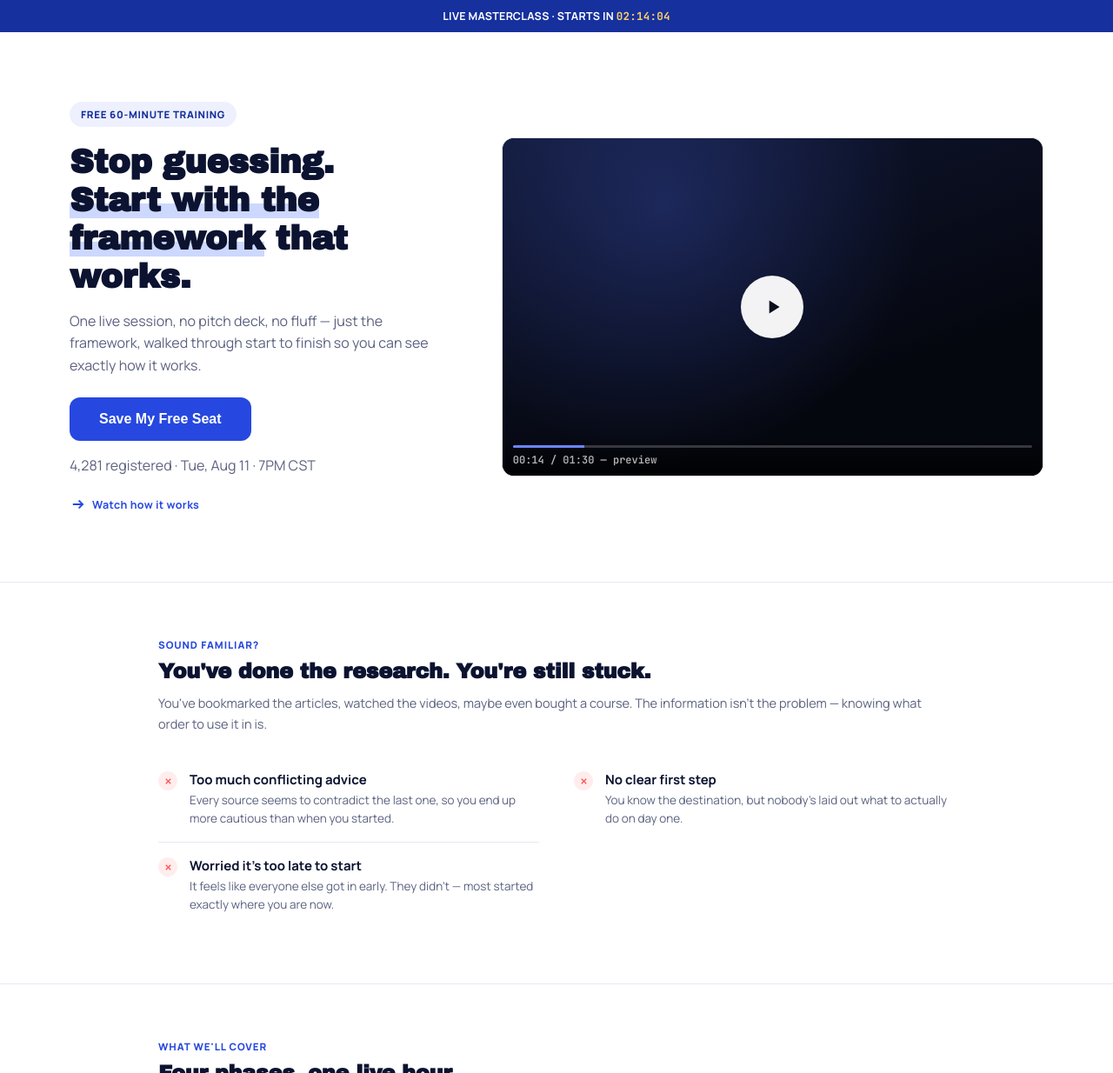
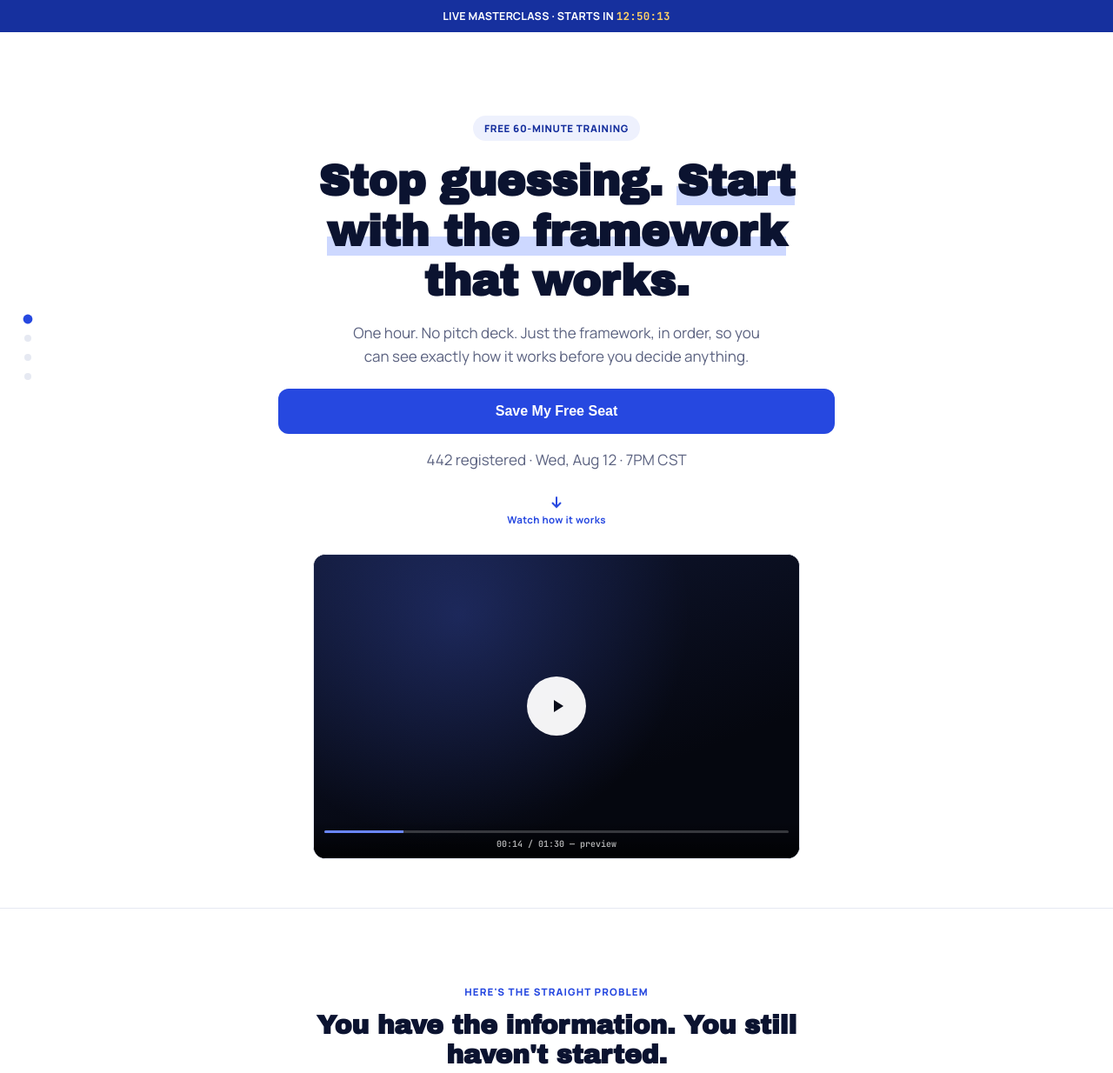
Before and after one commit to muhammadarbi840-sudo/sami_course, a plain HTML site: page index.html in a window 1280 px wide. Shown: the top 1234 px of the page at 87% size. Drawn offline with Linux system fonts and the light colour scheme.

Commit message:
Update index.html

```diff
--- a/index.html
+++ b/index.html
@@ -39,7 +39,7 @@
   /* ---------- Load-in transition: quick 3D logo spin ---------- */
   .loader{
     position:fixed; inset:0; z-index:999;
-    background:radial-gradient(circle at center, #232323, #141414 70%);
+    background:#ffffff;
     display:flex; align-items:center; justify-content:center;
     transition:opacity .35s ease, visibility .35s ease;
   }
@@ -61,7 +61,7 @@
   .coin-face{
     position:absolute; inset:0; width:100%; height:100%;
     border-radius:50%; backface-visibility:hidden;
-    box-shadow:0 18px 40px -14px rgba(0,0,0,0.6);
+    box-shadow:0 18px 40px -16px rgba(11,19,48,0.35);
   }
   .coin-face img{ width:100%; height:100%; display:block; border-radius:50%; }
   .coin-back{ transform:rotateY(180deg); }
@@ -164,6 +164,12 @@
   /* ---------- Section shell: consistent, minimal ---------- */
   section{ padding:52px 0; border-top:1px solid var(--line); }
   .eyebrow-sm{ font-size:11.5px; font-weight:800; color:var(--royal); letter-spacing:0.08em; text-transform:uppercase; margin-bottom:10px; }
+  .eyebrow-line{
+    display:flex; align-items:center; gap:10px;
+    font-size:11.5px; font-weight:800; color:var(--royal); letter-spacing:0.1em; text-transform:uppercase;
+    margin-bottom:14px;
+  }
+  .eyebrow-line::before{ content:''; width:26px; height:1px; background:var(--royal); flex-shrink:0; }
   h2.display{ font-size:24px; color:var(--ink); margin-bottom:10px; }
   .lead{ color:var(--ink-dim); font-size:14.5px; line-height:1.65; margin-bottom:26px; }
 
@@ -231,60 +237,64 @@
   footer .brand{ font-family:'Archivo Black', sans-serif; font-size:13px; color:var(--ink-dim); margin-bottom:12px; }
   footer .fine{ font-size:11px; color:var(--ink-dimmer); line-height:1.75; }
 
+  /* ---------- App-style scroll progress + section rail ---------- */
+  .scroll-progress{
+    position:fixed; top:0; left:0; height:3px; width:0%;
+    background:var(--royal); z-index:60; transition:width .1s linear;
+  }
+  .rail{
+    display:none; flex-direction:column; gap:14px;
+    position:fixed; left:28px; top:50%; transform:translateY(-50%); z-index:40;
+  }
+  .rail button{
+    width:8px; height:8px; border-radius:50%; border:none; padding:0; cursor:pointer;
+    background:var(--line); transition:background .2s ease, transform .2s ease;
+  }
+  .rail button.active{ background:var(--royal); transform:scale(1.35); }
+
   /* small desktop nicety — content stays narrow/mobile-shaped, just centered with breathing room */
   @media (min-width: 640px){
     .hero{ padding-top:64px; }
     section{ padding:64px 0; }
   }
 
-  /* ---------- Desktop (900px+): same simple language, wider canvas ---------- */
+  /* ---------- Desktop (900px+): SAME single-track flow as mobile — just given more room to breathe ---------- */
   @media (min-width: 900px){
-    .col{ max-width:960px; }
+    .col{ max-width:640px; }
 
-    /* hero becomes two columns: copy left, video right — video gets the larger share since it's the main sell */
-    .hero{
-      display:grid;
-      grid-template-columns:0.9fr 1.25fr;
-      align-items:center;
-      gap:48px;
-      text-align:left;
-      padding-top:80px;
-      padding-bottom:80px;
-      max-width:1120px;
-    }
-    .hero-copy{ max-width:420px; }
-    .hero .eyebrow{ margin-left:0; }
-    .hero h1{ font-size:clamp(32px, 3vw, 42px); }
-    .hero p{ font-size:16px; }
-    .cta-btn{ display:inline-block; width:auto; padding:16px 34px; }
-    .cta-note{ text-align:left; }
-    .video-shell{ margin-top:0; }
-    .play-btn{ width:72px; height:72px; }
-    .play-btn svg{ width:26px; height:26px; }
-    .video-time{ font-size:12px; }
+    .hero{ padding-top:96px; padding-bottom:56px; }
+    .hero h1{ font-size:clamp(38px, 4.2vw, 50px); }
+    .hero p{ font-size:17px; max-width:480px; margin-left:auto; margin-right:auto; }
+    .video-shell{ max-width:560px; margin-left:auto; margin-right:auto; margin-top:32px; }
+    .play-btn{ width:68px; height:68px; }
+    .play-btn svg{ width:24px; height:24px; }
 
-    /* on desktop the video sits beside the copy, not below it — swap the down-arrow for a sideways one */
-    .down-pointer{ display:none; }
-    .side-pointer{ display:flex; }
+    section{ padding:88px 0; }
+    .eyebrow-line{ justify-content:center; }
+    .eyebrow-line::before{ display:none; }
+    h2.display{ font-size:30px; text-align:center; }
+    .lead{ text-align:center; max-width:460px; margin-left:auto; margin-right:auto; }
 
-    /* two-up rows instead of one long stack — halves scroll length without adding decoration */
-    .plain-list{ display:grid; grid-template-columns:1fr 1fr; column-gap:40px; }
-    .plain-item:nth-child(1), .plain-item:nth-child(2){ border-top:none; }
+    .plain-item, .phase-item{ padding:22px 0; }
+    .plain-item h4, .phase-item h4{ font-size:16.5px; }
+    .plain-item p, .phase-item p{ font-size:14.5px; max-width:460px; }
+    .phase-num{ width:38px; height:38px; font-size:14px; }
 
-    .phase-grid{ display:grid; grid-template-columns:1fr 1fr; column-gap:40px; }
-    .phase-item:nth-child(1), .phase-item:nth-child(2){ border-top:none; }
+    .optin-copy{ text-align:center; }
+    .optin-card, .optin-form-card{ max-width:440px; margin:0 auto; }
+    .optin-notice, .seats-row{ }
 
-    .optin-inner{ display:grid; grid-template-columns:1fr 0.85fr; gap:56px; align-items:start; }
-    .optin-copy p.lead{ margin-bottom:0; }
-    .optin-form-card{ background:#fff; border:1px solid var(--line); border-radius:16px; padding:28px; }
-    .optin-form-card .cta-btn{ display:block; width:100%; }
+    .t-item{ padding:24px 0; }
+    .t-item p{ font-size:14.5px; max-width:480px; margin-left:auto; margin-right:auto; }
+    .t-person{ justify-content:center; }
 
-    .t-grid{ display:grid; grid-template-columns:1fr 1fr 1fr; column-gap:28px; }
-    .t-item{ border-top:none; padding-top:0; }
+    .final-inner{ flex-direction:column; text-align:center; gap:20px; }
+    .final h2{ font-size:26px; }
 
-    .final-inner{ display:flex; align-items:center; justify-content:space-between; text-align:left; gap:32px; }
-    .final .cta-btn{ margin-top:0; flex-shrink:0; }
+    /* app-style section indicator, desktop only — quiet, not decorative for its own sake */
+    .rail{ display:flex; }
   }
+
 </style>
 </head>
 <body>
@@ -299,26 +309,28 @@
     </div>
   </div>
 
+  <div class="scroll-progress" id="scrollProgress"></div>
+
+  <nav class="rail" id="rail">
+    <button data-target="top" class="active" aria-label="Hero"></button>
+    <button data-target="optin" aria-label="Reserve seat"></button>
+    <button data-target="testimonials" aria-label="Testimonials"></button>
+    <button data-target="final" aria-label="Closing"></button>
+  </nav>
+
   <div class="topbar">LIVE MASTERCLASS · STARTS IN <span class="mono" id="navCountdown">02:14:09</span></div>
 
-  <header class="col hero">
-    <div class="hero-copy">
-      <span class="eyebrow reveal reveal-1">Free 60-Minute Training</span>
-      <h1 class="display reveal reveal-1">Stop guessing. <span class="hl">Start with the framework</span> that works.</h1>
-      <p class="reveal reveal-2">One live session, no pitch deck, no fluff — just the framework, walked through start to finish so you can see exactly how it works.</p>
+  <header class="col hero" id="top">
+    <span class="eyebrow reveal reveal-1">Free 60-Minute Training</span>
+    <h1 class="display reveal reveal-1">Stop guessing. <span class="hl">Start with the framework</span> that works.</h1>
+    <p class="reveal reveal-2">One hour. No pitch deck. Just the framework, in order, so you can see exactly how it works before you decide anything.</p>
 
-      <a href="#optin" class="reveal reveal-2"><button class="cta-btn">Save My Free Seat</button></a>
-      <p class="cta-note reveal reveal-3">4,281 registered · Tue, Aug 11 · 7PM CST</p>
+    <a href="#optin" class="reveal reveal-2"><button class="cta-btn">Save My Free Seat</button></a>
+    <p class="cta-note reveal reveal-3" id="heroMeta">4,281 registered · Tue, Aug 11 · 7PM CST</p>
 
-      <div class="down-pointer reveal reveal-3">
-        <svg viewBox="0 0 24 24" fill="none" stroke="currentColor" stroke-width="2.4"><path d="M12 4v14M6 12l6 6 6-6"/></svg>
-        Watch how it works
-      </div>
-
-      <div class="side-pointer reveal reveal-3">
-        <svg viewBox="0 0 24 24" fill="none" stroke="currentColor" stroke-width="2.4"><path d="M4 12h16M13 6l6 6-6 6"/></svg>
-        Watch how it works
-      </div>
+    <div class="down-pointer reveal reveal-3">
+      <svg viewBox="0 0 24 24" fill="none" stroke="currentColor" stroke-width="2.4"><path d="M12 4v14M6 12l6 6 6-6"/></svg>
+      Watch how it works
     </div>
 
     <div class="video-shell reveal reveal-3">
@@ -336,21 +348,21 @@
 
   <section>
     <div class="col">
-      <div class="eyebrow-sm">Sound familiar?</div>
-      <h2 class="display">You've done the research. You're still stuck.</h2>
-      <p class="lead">You've bookmarked the articles, watched the videos, maybe even bought a course. The information isn't the problem — knowing what order to use it in is.</p>
+      <div class="eyebrow-line">Here's the straight problem</div>
+      <h2 class="display">You have the information. You still haven't started.</h2>
+      <p class="lead">That's not on you. Nobody's ever told you what order to use it in.</p>
       <div class="plain-list">
         <div class="plain-item">
           <div class="mark"><svg viewBox="0 0 24 24" fill="none" stroke="currentColor" stroke-width="2.6"><path d="M18 6 6 18M6 6l12 12"/></svg></div>
-          <div><h4>Too much conflicting advice</h4><p>Every source seems to contradict the last one, so you end up more cautious than when you started.</p></div>
+          <div><h4>Every source contradicts the last one</h4><p>So you wait. Waiting feels safe. It isn't — it's just slower than getting it wrong.</p></div>
         </div>
         <div class="plain-item">
           <div class="mark"><svg viewBox="0 0 24 24" fill="none" stroke="currentColor" stroke-width="2.6"><path d="M18 6 6 18M6 6l12 12"/></svg></div>
-          <div><h4>No clear first step</h4><p>You know the destination, but nobody's laid out what to actually do on day one.</p></div>
+          <div><h4>Nobody gave you a day one</h4><p>You know where this ends. Nobody's told you where it starts.</p></div>
         </div>
         <div class="plain-item">
           <div class="mark"><svg viewBox="0 0 24 24" fill="none" stroke="currentColor" stroke-width="2.6"><path d="M18 6 6 18M6 6l12 12"/></svg></div>
-          <div><h4>Worried it's too late to start</h4><p>It feels like everyone else got in early. They didn't — most started exactly where you are now.</p></div>
+          <div><h4>You think you missed the window</h4><p>You didn't. Most people in this room started exactly where you are right now.</p></div>
         </div>
       </div>
     </div>
@@ -358,25 +370,25 @@
 
   <section>
     <div class="col">
-      <div class="eyebrow-sm">What we'll cover</div>
-      <h2 class="display">Four phases, one live hour</h2>
-      <p class="lead">Each phase builds on the last.</p>
+      <div class="eyebrow-line">What actually happens on the call</div>
+      <h2 class="display">Four phases. One hour. No filler.</h2>
+      <p class="lead">This is the whole sequence, in order.</p>
       <div class="phase-grid">
         <div class="phase-item">
           <div class="phase-num mono">01</div>
-          <div><h4>Lay the foundation</h4><p>The handful of decisions that make everything after this easier, not harder.</p></div>
+          <div><h4>Lay the foundation</h4><p>The decisions that make everything after this easier instead of harder. Skip this and the rest doesn't hold.</p></div>
         </div>
         <div class="phase-item">
           <div class="phase-num mono">02</div>
-          <div><h4>Find the right opportunity</h4><p>What to actually look for, and the red flags that save you months of wasted effort.</p></div>
+          <div><h4>Find the right opportunity</h4><p>What to look for. What to walk away from. This step alone saves most people months.</p></div>
         </div>
         <div class="phase-item">
           <div class="phase-num mono">03</div>
-          <div><h4>Run the numbers</h4><p>A simple gut-check you can do in five minutes before committing to anything.</p></div>
+          <div><h4>Run the numbers</h4><p>A five-minute gut-check, before you commit to anything. Not after.</p></div>
         </div>
         <div class="phase-item">
           <div class="phase-num mono">04</div>
-          <div><h4>Execute with confidence</h4><p>The exact sequence to follow once you've decided to move forward.</p></div>
+          <div><h4>Execute with confidence</h4><p>The exact sequence. No guesswork once you're through the door.</p></div>
         </div>
       </div>
     </div>
@@ -385,9 +397,9 @@
   <section class="optin-section" id="optin">
     <div class="col optin-inner">
       <div class="optin-copy">
-        <div class="eyebrow-sm">Reserve your seat</div>
-        <h2 class="display">Enter your details below</h2>
-        <p class="lead">We'll only use them to send reminders about this training.</p>
+        <div class="eyebrow-line">Reserve your seat</div>
+        <h2 class="display">Show up. That's the whole ask.</h2>
+        <p class="lead">No pitch at the end. Enter your info, we send the link, you show up.</p>
       </div>
 
       <div class="optin-form-card">
@@ -406,34 +418,34 @@
     </div>
   </section>
 
-  <section>
+  <section id="testimonials">
     <div class="col">
-      <div class="eyebrow-sm">From past attendees</div>
-      <h2 class="display">Don't take our word for it</h2>
+      <div class="eyebrow-line">From past attendees</div>
+      <h2 class="display">Don't take our word for it.</h2>
       <div class="t-grid">
         <div class="t-item">
           <div class="stars">★★★★★</div>
-          <p>"I'd sat through webinars like this before and always felt like it was building to a pitch. This one actually stuck to the framework — I took four pages of notes."</p>
+          <p>"I expected the usual build-up to a pitch. Didn't happen. Stuck to the framework, four pages of notes, done."</p>
           <div class="t-person"><div class="t-avatar">MK</div><div><div class="t-name">Maria K.</div><div class="t-role">Small business owner</div></div></div>
         </div>
         <div class="t-item">
           <div class="stars">★★★★★</div>
-          <p>"The phase-by-phase breakdown finally made the order of operations click for me. I'd been jumping around for months without a clear sequence."</p>
+          <p>"The order finally clicked. I'd had all the pieces for months. Nobody had told me what came first."</p>
           <div class="t-person"><div class="t-avatar">DT</div><div><div class="t-name">David T.</div><div class="t-role">Career changer</div></div></div>
         </div>
         <div class="t-item">
           <div class="stars">★★★★★</div>
-          <p>"Worth clearing my schedule for. Blunt, specific, and no filler — exactly what I needed after wading through hours of vague YouTube advice."</p>
+          <p>"Blunt. Specific. No filler. Worth clearing my schedule for — most of these aren't."</p>
           <div class="t-person"><div class="t-avatar">RS</div><div><div class="t-name">Renee S.</div><div class="t-role">First-time attendee</div></div></div>
         </div>
       </div>
     </div>
   </section>
 
-  <section class="final">
+  <section class="final" id="final">
     <div class="col final-inner">
       <div>
-        <h2 class="display">Your seat is held for a few minutes only.</h2>
+        <h2 class="display">Your seat is held. Not for long.</h2>
         <p class="mono" id="finalCountdown">02:14:09</p>
       </div>
       <a href="#optin"><button class="cta-btn">Save My Free Seat</button></a>
@@ -448,16 +460,66 @@
   </footer>
 
 <script>
+  // app-style scroll progress bar
+  const progressBar = document.getElementById('scrollProgress');
+  function updateProgress(){
+    const h = document.documentElement;
+    const scrolled = h.scrollTop / (h.scrollHeight - h.clientHeight) * 100;
+    if(progressBar) progressBar.style.width = scrolled + '%';
+  }
+  window.addEventListener('scroll', updateProgress);
+  updateProgress();
+
+  // section rail — highlights the dot for whichever section is in view, and scrolls on click
+  const railButtons = document.querySelectorAll('.rail button');
+  const railTargets = ['top','optin','testimonials','final'].map(id => document.getElementById(id)).filter(Boolean);
+  railButtons.forEach(btn => {
+    btn.addEventListener('click', () => {
+      const el = document.getElementById(btn.dataset.target);
+      if(el) el.scrollIntoView({behavior:'smooth', block:'start'});
+    });
+  });
+  if('IntersectionObserver' in window && railTargets.length){
+    const obs = new IntersectionObserver((entries) => {
+      entries.forEach(entry => {
+        if(entry.isIntersecting){
+          railButtons.forEach(b => b.classList.toggle('active', b.dataset.target === entry.target.id));
+        }
+      });
+    }, { rootMargin: '-45% 0px -45% 0px' });
+    railTargets.forEach(el => obs.observe(el));
+  }
+
   // load-in transition: let the coin spin finish (~950ms), then reveal the page
   setTimeout(function(){
     document.getElementById('loader').classList.add('hide');
     document.body.classList.add('loaded');
   }, 950);
 
-  let seconds = 8049;
+  // always target the nearest upcoming 7PM — today if it hasn't happened yet, otherwise tomorrow.
+  // Keeps the countdown genuinely urgent (never more than ~24h out) instead of drifting up to a week ahead.
+  function getNextSessionDate(){
+    const now = new Date();
+    const target = new Date(now);
+    target.setHours(19, 0, 0, 0);
+    if(now >= target){ target.setDate(target.getDate() + 1); }
+    return target;
+  }
+  const sessionDate = getNextSessionDate();
+
+  // realistic registered count instead of a hardcoded 4-digit number — re-rolls each page load
+  const registeredCount = Math.floor(Math.random() * 280) + 180; // 180–459
+
+  const dateLabel = sessionDate.toLocaleDateString('en-US', { weekday:'short', month:'short', day:'numeric' });
+  const heroMeta = document.getElementById('heroMeta');
+  if(heroMeta) heroMeta.textContent = `${registeredCount} registered · ${dateLabel} · 7PM CST`;
+
+  let seconds = Math.max(0, Math.floor((sessionDate - new Date()) / 1000));
   function tick(){
-    const h = Math.floor(seconds/3600), m = Math.floor((seconds%3600)/60), s = seconds%60;
-    const str = `${String(h).padStart(2,'0')}:${String(m).padStart(2,'0')}:${String(s).padStart(2,'0')}`;
+    const d = Math.floor(seconds/86400);
+    const h = Math.floor((seconds%86400)/3600), m = Math.floor((seconds%3600)/60), s = seconds%60;
+    const hms = `${String(h).padStart(2,'0')}:${String(m).padStart(2,'0')}:${String(s).padStart(2,'0')}`;
+    const str = d > 0 ? `${d}d ${hms}` : hms;
     document.getElementById('navCountdown').textContent = str;
     const fc = document.getElementById('finalCountdown'); if(fc) fc.textContent = str;
     if(seconds>0) seconds--;
```
